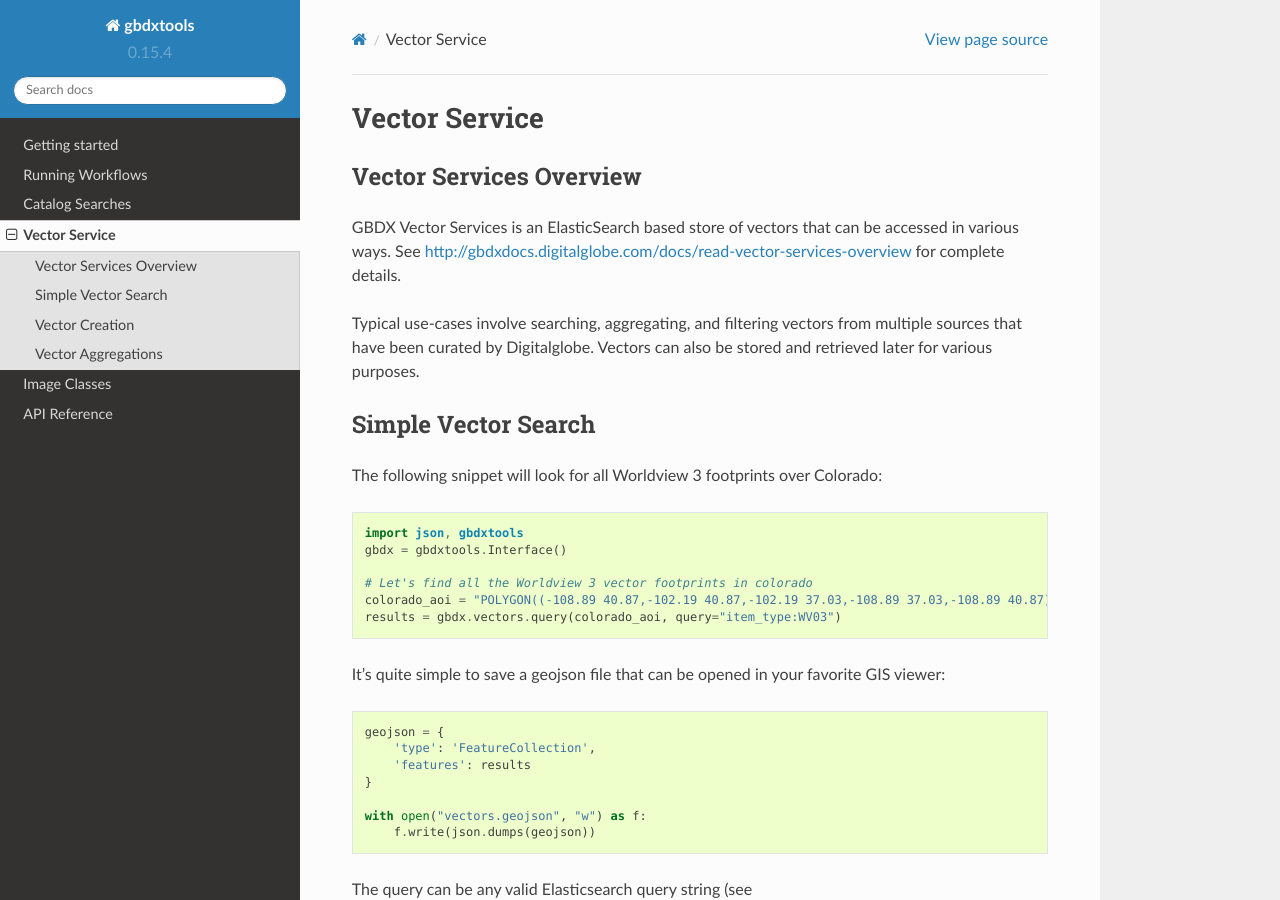
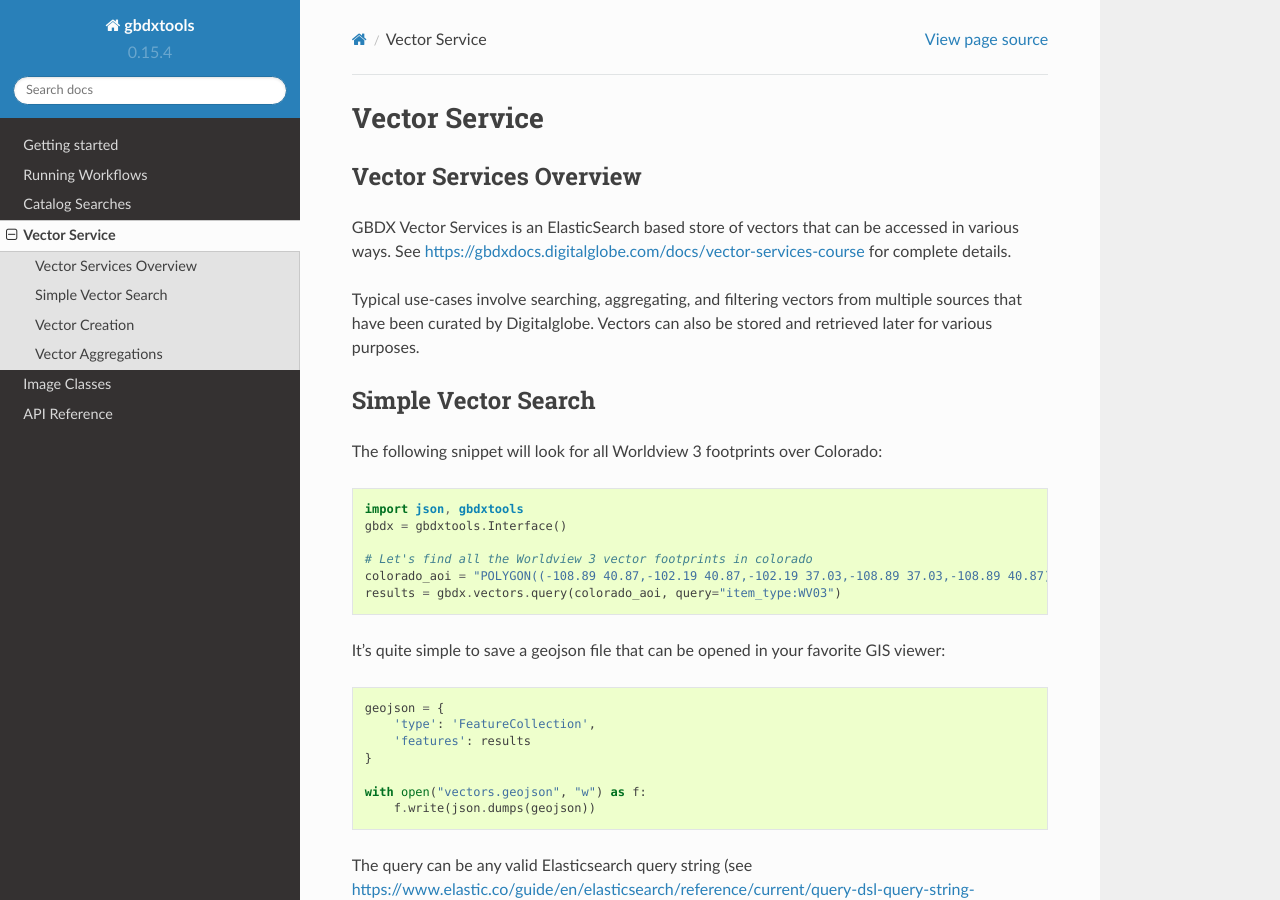
Before and after one commit to DigitalGlobe/gbdxtools, a Sphinx documentation site: the page built from docs/vector_service.rst, in a window 1280 px wide and 900 px high. Built offline with Sphinx 7.4.7 and the Read the Docs theme 2.0.0, drawn with Linux system fonts in a browser that asks for light colours; some of the changed lines change nothing that is shown.

Commit message:
docs/vector_service.rst

```diff
--- a/docs/vector_service.rst
+++ b/docs/vector_service.rst
@@ -5,7 +5,7 @@
 -----------------------
 
 GBDX Vector Services is an ElasticSearch based store of vectors that can be accessed in various ways.
-See http://gbdxdocs.digitalglobe.com/docs/read-vector-services-overview for complete details.
+See https://gbdxdocs.digitalglobe.com/docs/vector-services-course for complete details.
 
 Typical use-cases involve searching, aggregating, and filtering vectors from multiple sources that have been
 curated by Digitalglobe.  Vectors can also be stored and retrieved later for various purposes.
```
